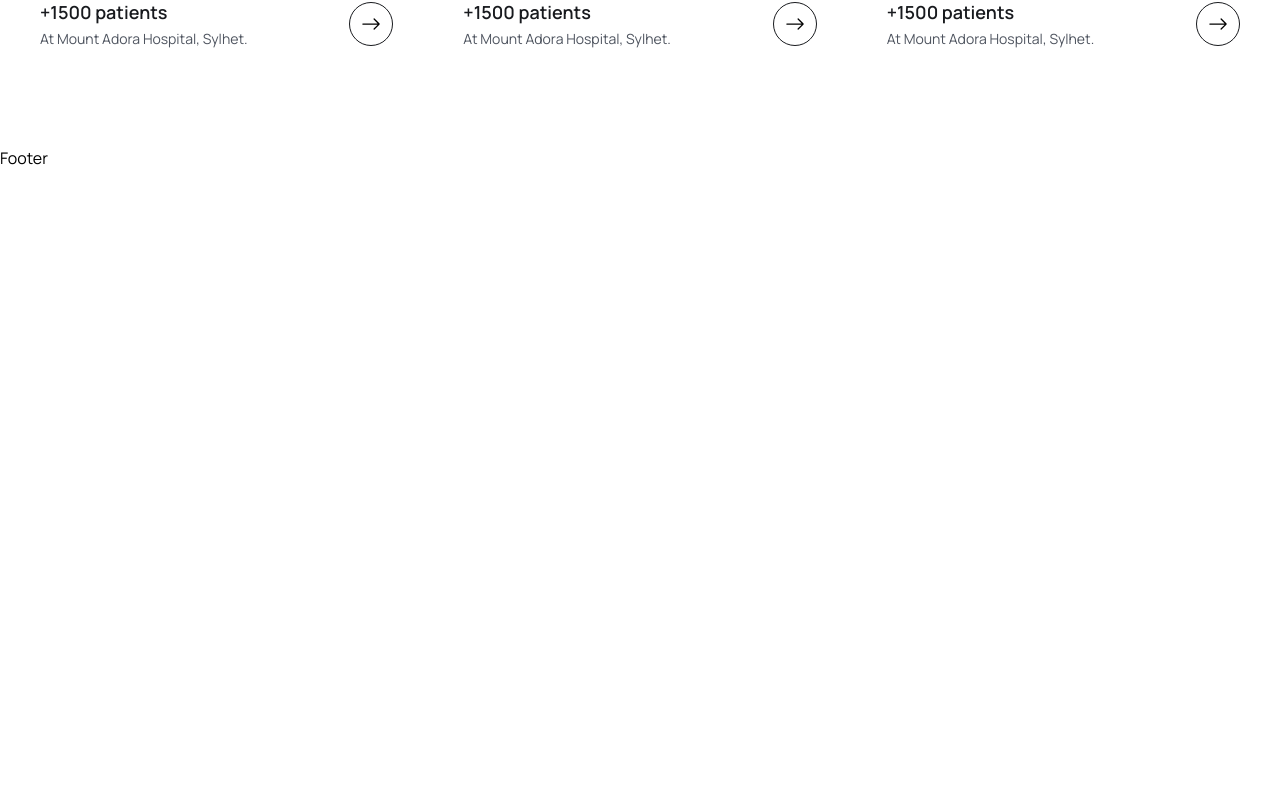
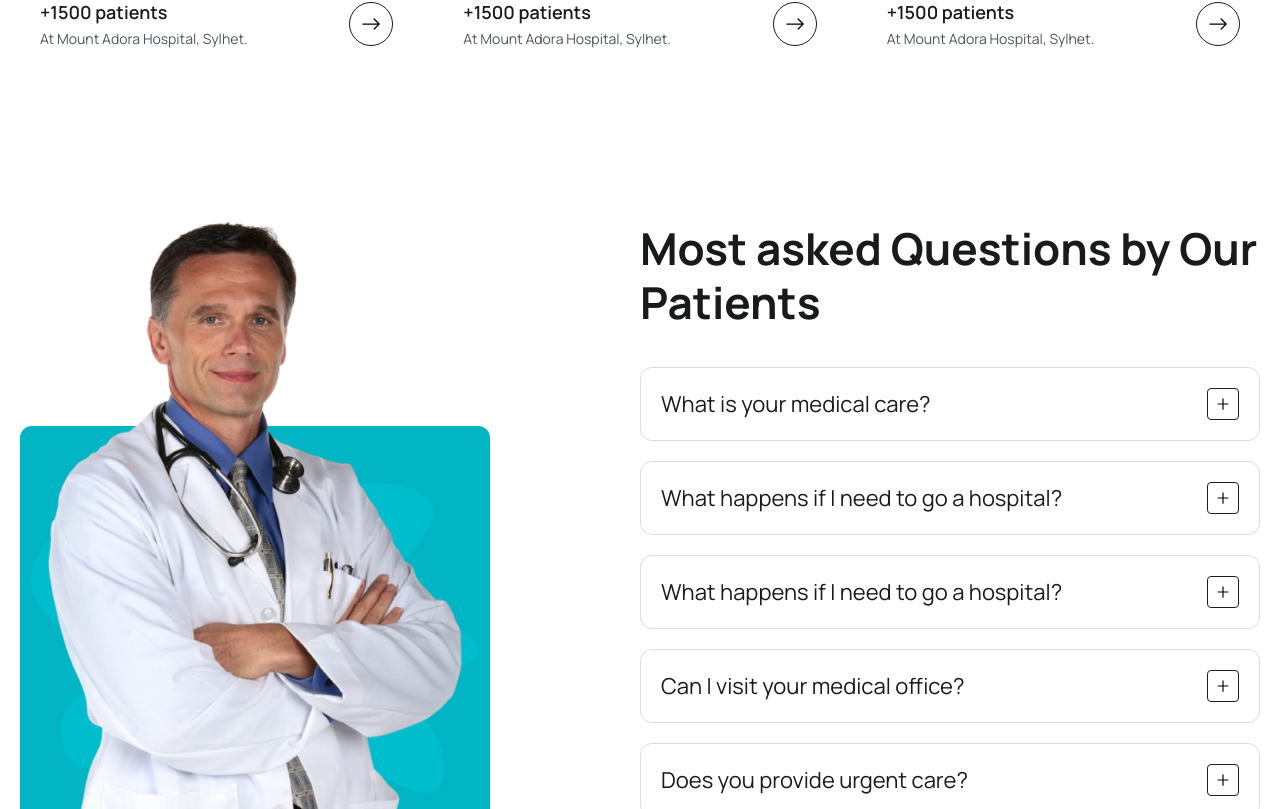
Before and after one commit to gilbert-kiana/Dr-Appointment-MERN-STACK, a React (Vite) app: page / in a window 1280 px wide. Shown: the part 4651-5460 px from the top of the page. Before the commit the page ends 4821 px from the top, so only its background shows below. Built offline with nearby package versions, Linux system fonts and the light colour scheme.

Commit message:
faq section done

```diff
--- /dev/null
+++ b/src/components/Faq/FaqItem.jsx
@@ -0,0 +1,36 @@
+import React from 'react'
+import { useState } from 'react'
+import { AiOutlineMinus, AiOutlinePlus } from "react-icons/ai";
+
+const FaqItem = ({ item }) => {
+    const [isOpen, setIsOpen] = useState(false)
+
+    const toggleAccordion = () => {
+        setIsOpen(!isOpen)
+    }
+
+    return (
+        <div className="p-3 lg:p-5 rounded-[12px] border border-solid border-[#D9DCE2] mb-5 cursor-pointer">
+            <div className="flex items-center justify-between gap-5" onClick={toggleAccordion}>
+                <h4 className="text-[16px] leading-7  lg:text-[22px] lg:leading-8 text-headingColor">
+                    {item.question}
+                </h4>
+                <div className={`${isOpen && "bg-primaryColor text-white border-none"
+                    }w-7 h-7 lg:w-8 lg:h-8  border border-solid border-[#141F21] rounded flex items-center justify-center`}>
+                    {isOpen ? <AiOutlineMinus /> : <AiOutlinePlus />}
+                </div>
+            </div>
+            {
+                isOpen && (
+                    <div className='mt-4'>
+                        <p className='text-[14px] leading-6 lg:text-[16px] lg:leading-7 font-[400] text-textColor'>
+                            {item.content}
+                        </p>
+                    </div>
+                )
+            }
+        </div>
+    )
+}
+
+export default FaqItem
--- /dev/null
+++ b/src/components/Faq/FaqList.jsx
@@ -0,0 +1,15 @@
+import React from 'react'
+import { faqs } from "../../assets/data/faqs"
+import FaqItem from './FaqItem'
+
+const FaqList = () => {
+    return (
+        <ul className="mt-[38px]">
+            {faqs.map((item, index) => (
+                <FaqItem item={item} key={index} />
+            ))}
+        </ul>
+    )
+}
+
+export default FaqList
--- a/src/pages/Home.jsx
+++ b/src/pages/Home.jsx
@@ -6,6 +6,7 @@
 import icon02 from "../assets/images/icon02.png"
 import icon03 from "../assets/images/icon03.png"
 import featureImg from "../assets/images/feature-img.png"
+import faqImg from "../assets/images/faq-img.png"
 import videoIcon from "../assets/images/video-icon.png"
 import avatarIcon from "../assets/images/avatar-icon.png"
 import { Link } from 'react-router-dom'
@@ -13,6 +14,7 @@
 import About from '../components/About/About'
 import ServiceList from '../components/services/ServiceList'
 import DoctorList from '../components/Doctors/DoctorList'
+import FaqList from "../components/Faq/FaqList"
 
 const Home = () => {
     return (
@@ -226,6 +228,22 @@
                         <DoctorList />
                     </div>
                 </section>
+
+                {/* faq */}
+                <section>
+                    <div className="container">
+                        <div className="flex justify-between gap-[50px] lg:gap-0">
+                            <div className="w-1/2 hidden md:block">
+                                <img src={faqImg} alt='' />
+                            </div>
+
+                            <div className="w-full md:w-1/2">
+                                <h2 className="heading">Most asked Questions by Our Patients</h2>
+                                <FaqList />
+                            </div>
+                        </div>
+                    </div>
+                </section>
             </>
         </>
     )
```
